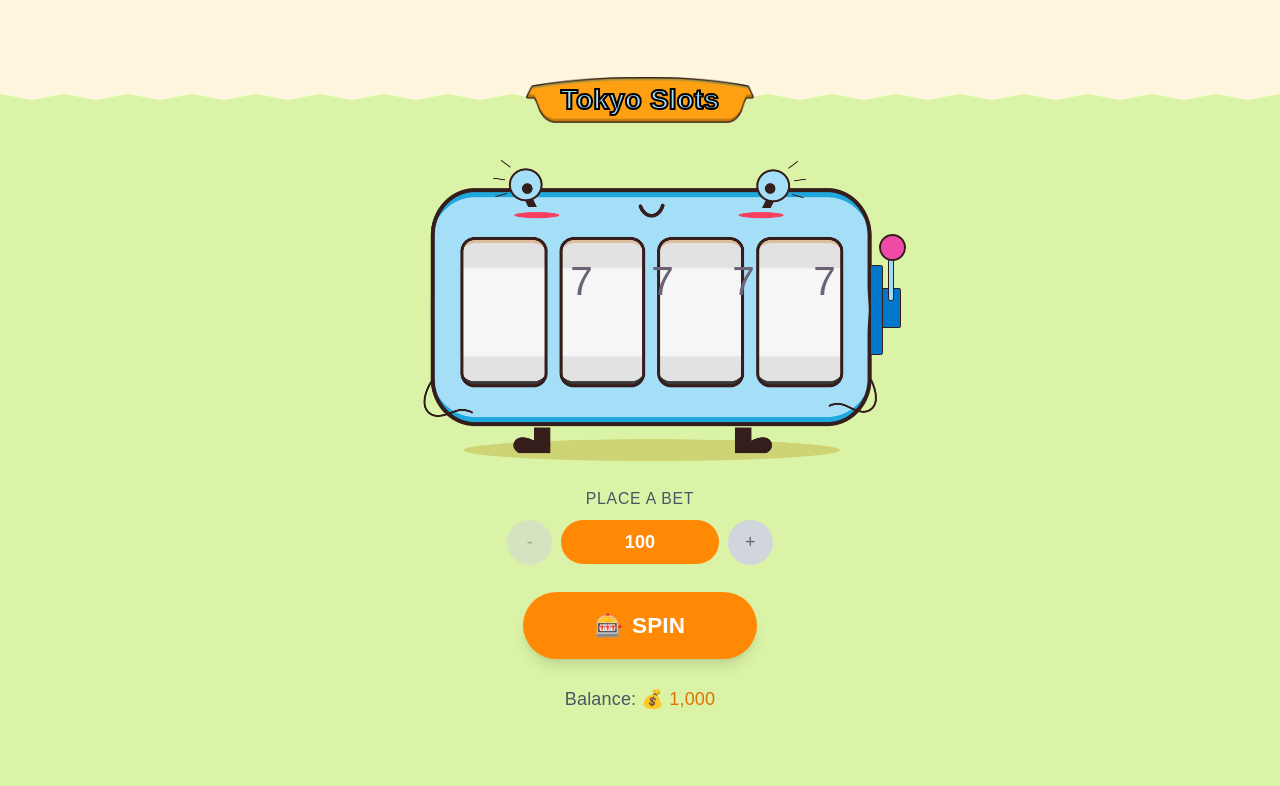
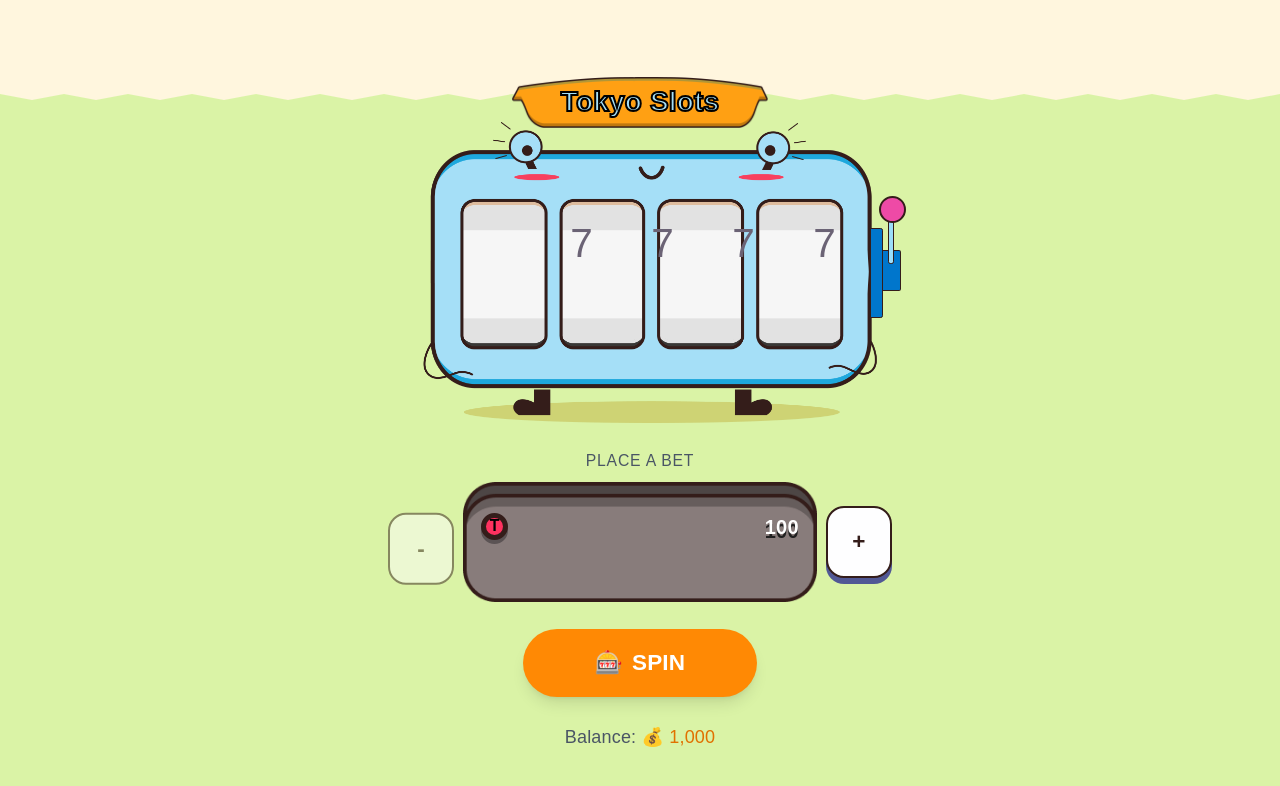
Before and after one commit to Andrii-Yanchuk/Tokyo-slots, a React (Vite) app: page / in a window 1280 px wide. Shown: the top 786 px of the page. Built offline with nearby package versions, Linux system fonts and the light colour scheme; a web font is replaced by a local one.

Commit message:
feat: added bet controls component

```diff
--- a/src/App.tsx
+++ b/src/App.tsx
@@ -2,6 +2,7 @@ import "./App.css";
 import { useEffect } from "react";
 import { useSlotStore } from "./store/useSlotStore";
 import { SlotMachine } from "./components/SlotMachine";
+import { BetControls } from "./components/BetControls";
 
 function App() {
   const {
@@ -28,7 +29,7 @@ function App() {
         <img
           src="/public/label.webp"
           alt="label"
-          className="w-[228px] h-[46px] relative"
+          className="w-57 h-11.5 relative"
         />
         <p className="absolute top-1/2 left-1/2 -translate-x-1/2 -translate-y-1/2 text">
           Tokyo Slots
@@ -36,7 +37,6 @@ function App() {
       </div>
 
       <div className="relative flex flex-col items-center gap-6 max-w-md w-full">
-        {/* Slot Machine */}
         <SlotMachine reels={reels} />
 
         {/* Win display */}
@@ -47,32 +47,13 @@ function App() {
         )}
 
         {/* Bet Controls */}
-        <div className="flex flex-col items-center gap-2">
-          <span className="text-gray-600 text-sm font-medium tracking-wider">
-            PLACE A BET
-          </span>
-          <div className="flex items-center gap-2">
-            <button
-              onClick={decrementBet}
-              disabled={spinning || bet <= 100}
-              className="w-10 h-10 bg-gray-300 hover:bg-gray-400 disabled:opacity-50 rounded-full flex items-center justify-center transition-colors"
-            >
-              -
-            </button>
-            <div className="bg-orange-400 px-6 py-2 rounded-full min-w-35 text-center">
-              <span className="text-white font-bold">
-                {bet.toLocaleString()}
-              </span>
-            </div>
-            <button
-              onClick={incrementBet}
-              disabled={spinning || bet >= balance}
-              className="w-10 h-10 bg-gray-300 hover:bg-gray-400 disabled:opacity-50 rounded-full flex items-center justify-center transition-colors"
-            >
-              +
-            </button>
-          </div>
-        </div>
+        <BetControls
+          decrementBet={decrementBet}
+          incrementBet={incrementBet}
+          bet={bet}
+          spinning={spinning}
+          balance={balance}
+        />
 
         {/* Spin Button */}
         <button
--- /dev/null
+++ b/src/components/BetControls.tsx
@@ -0,0 +1,50 @@
+interface BetControlsProps {
+  decrementBet: () => void;
+  incrementBet: () => void;
+  bet: number;
+  spinning: boolean;
+  balance: number;
+}
+
+export function BetControls(props: BetControlsProps) {
+  const { decrementBet, incrementBet, bet, spinning, balance } = props;
+
+  return (
+    <div className="flex flex-col items-center gap-2">
+      <span className="text-gray-600 text-sm font-medium tracking-wider">
+        PLACE A BET
+      </span>
+      <div className="flex items-center gap-2">
+        <button
+          onClick={decrementBet}
+          disabled={spinning || bet <= 100}
+          className="w-16 h-16 rounded-2xl border-2 border-[#341D1A] bg-[#FEFEFF] text-[#341D1A] text-xl font-bold flex items-center justify-center shadow-[0_6px_0_#515895] transition-all duration-100 active:translate-y-1.5 active:shadow-[0_0px_0_#515895] disabled:opacity-50 disabled:translate-y-1.5 disabled:shadow-[0_0px_0_#515895]"
+        >
+          -
+        </button>
+
+        <div className="relative">
+          <img src="/bet-place.png" alt="bet place" />
+
+          <div className="absolute top-7 left-0 w-full flex items-center justify-between px-4">
+            <div className="flex h-6 w-6 items-center justify-center rounded-full bg-[#FF315F] text-black font-black text-sm border-[5px] border-[#341D1A] shadow-[0_4px_0_#5B5354]">
+              T
+            </div>
+
+            <span className="text-[20px] leading-none font-black text-white [text-shadow:0_4px_0_#1F1F1F]">
+              {bet.toLocaleString()}
+            </span>
+          </div>
+        </div>
+
+        <button
+          onClick={incrementBet}
+          disabled={spinning || bet >= balance}
+          className="w-16 h-16 rounded-2xl border-2 border-[#341D1A] bg-[#FEFEFF] text-[#341D1A] text-xl font-bold flex items-center justify-center shadow-[0_6px_0_#515895] transition-all duration-100 active:translate-y-1.5 active:shadow-[0_0px_0_#515895] disabled:opacity-50 disabled:translate-y-1.5 disabled:shadow-[0_0px_0_#515895]"
+        >
+          +
+        </button>
+      </div>
+    </div>
+  );
+}
```
Also changed, not shown: public/bet-place.png (added).
